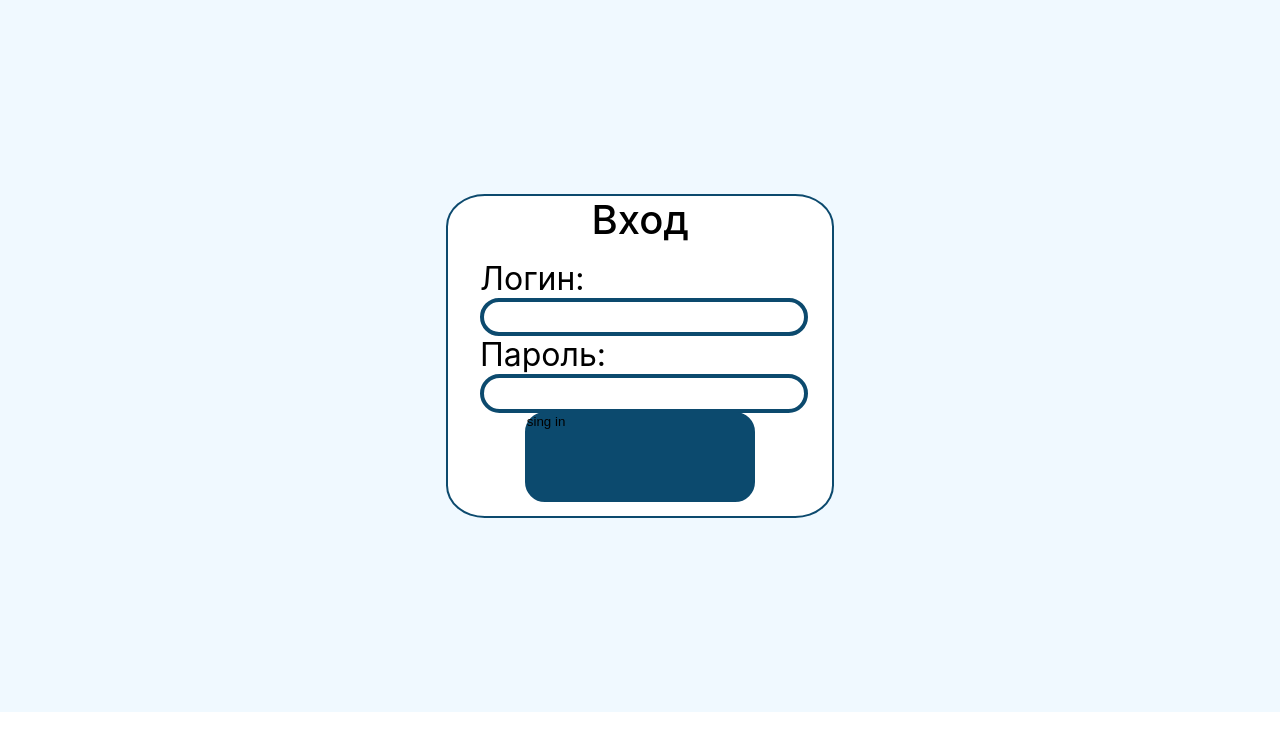
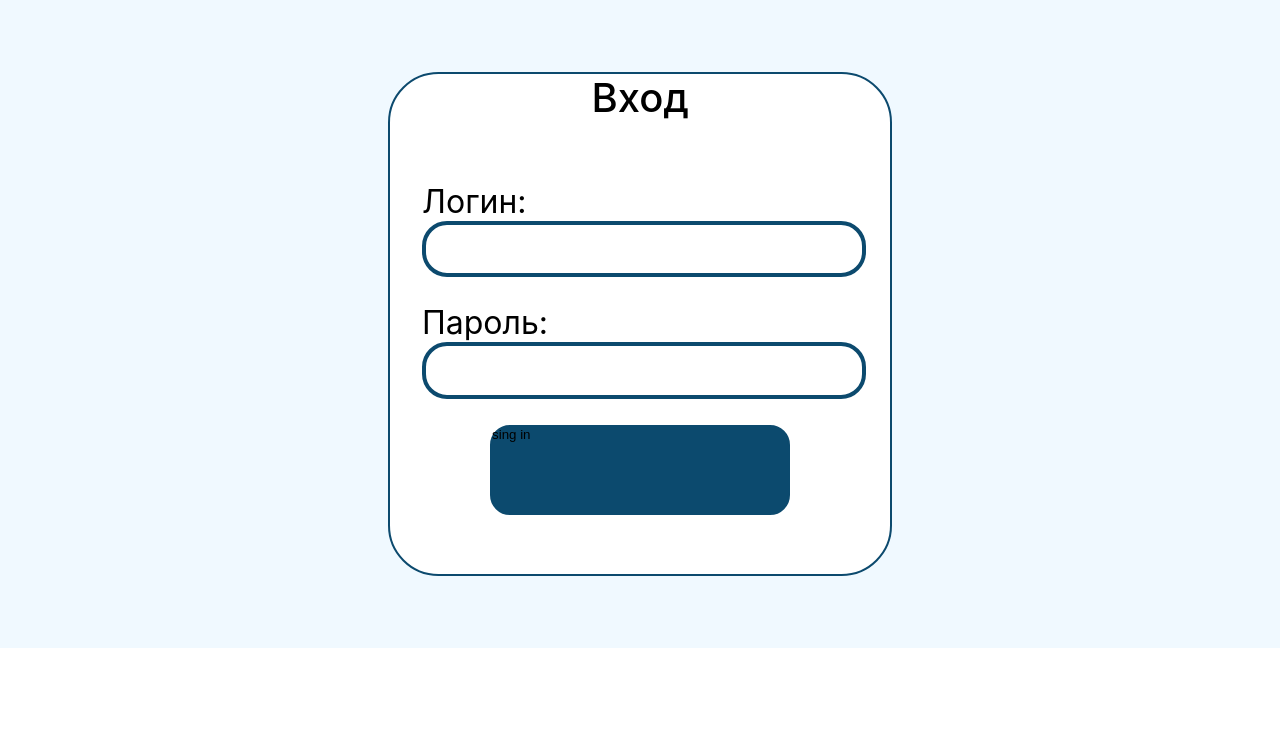
Before and after one commit to Stepankc/hackathon, a React (Create React App) app: page / in a window 1280 px wide. Shown: the top 750 px of the page. Built offline with nearby package versions, Linux system fonts and the light colour scheme.

Commit message:
added mui

```diff
--- a/src/App.js
+++ b/src/App.js
@@ -1,6 +1,6 @@
 import React from "react";
 import Header from "./components/Header";
-import "./components/LoginPage.css";
+import "./components/LoginPage.sass";
 import Loginpage from "./components/loginpage";
 import "./style/app.sass";
 
--- a/src/components/LoginPage.css
+++ /dev/null
@@ -1,59 +0,0 @@
-
-.LoginPage {
-    background: #F0F9FF;
-    display: grid;
-    justify-content: center;
-    align-items: center;
-}
-
-.LoginBlock {
-    display: grid;
-
-    width: 30vw;
-    height: 40vh;
-    background: #FFFFFF;
-    border: 2.5px solid #0C4A6E;
-    border-radius: 10%;
-    margin: 50% 0;
-}
-
-.LoginTitle {
-    font-family: 'Inter';
-    font-style: normal;
-    font-weight: 500;
-    font-size: 40px;
-    line-height: 48px;
-    color: #000000;
-    text-align: center;
-}
-
-.LoginText {
-    font-family: 'Inter';
-    font-style: normal;
-    font-weight: 400;
-    font-size: 32px;
-    line-height: 39px;
-}
-
-.LoginInput {
-    width: 100%;
-    height: 40%;
-    background: #FFFFFF;
-    border: 4px solid #0C4A6E;
-    border-radius: 25px;
-}
-
-.LoginButton{
-    display: flex;
-    justify-self: center;
-width: 60%;
-height: 90px;
-background: #0C4A6E;
-border: 2.5px solid #0C4A6E;
-border-radius: 20px;
-}
-
-.component{
-    padding-left: 32px;
-    padding-right: 32px;
-}
--- /dev/null
+++ b/src/components/LoginPage.sass
@@ -0,0 +1,44 @@
+.LoginPage
+	background: #F0F9FF
+	display: grid
+	justify-content: center
+	align-items: center
+.LoginBlock
+	display: grid
+	width: 500px
+	height: 500px
+	background: #FFFFFF
+	border: 2.5px solid #0C4A6E
+	border-radius: 10%
+	margin: 9vh
+.LoginTitle
+	font-family: 'Inter'
+	font-style: normal
+	font-weight: 500
+	font-size: 40px
+	line-height: 48px
+	color: #000000
+	text-align: center
+.LoginText
+	font-family: 'Inter'
+	font-style: normal
+	font-weight: 400
+	font-size: 32px
+	line-height: 39px
+.LoginInput
+	width: 100%
+	height: 40%
+	background: #FFFFFF
+	border: 4px solid #0C4A6E
+	border-radius: 25px
+.LoginButton
+	display: flex
+	justify-self: center
+	width: 60%
+	height: 90px
+	background: #0C4A6E
+	border: 2.5px solid #0C4A6E
+	border-radius: 20px
+.component
+	padding-left: 32px
+	padding-right: 32px
```
Also changed, not shown: package.json (+6 -1 lines), 1 other file (tests, documents, lock files or other folders).
